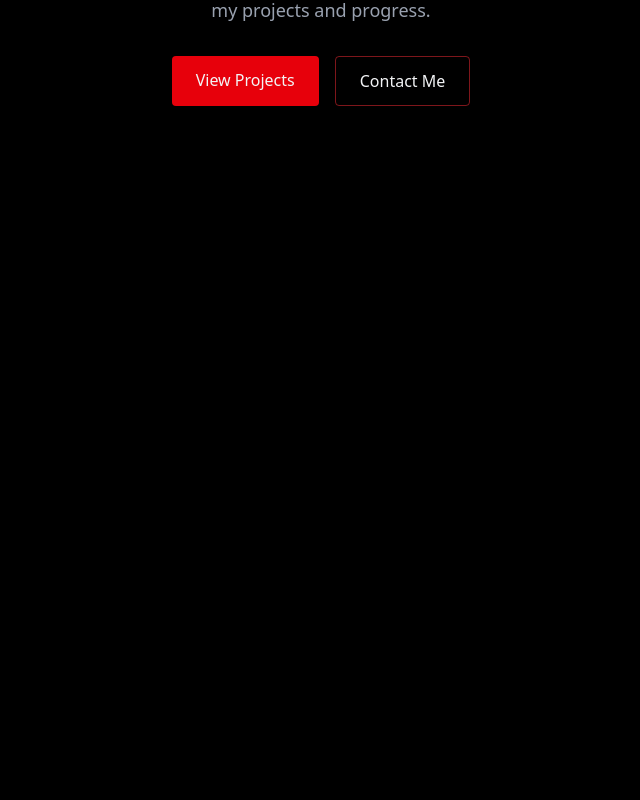
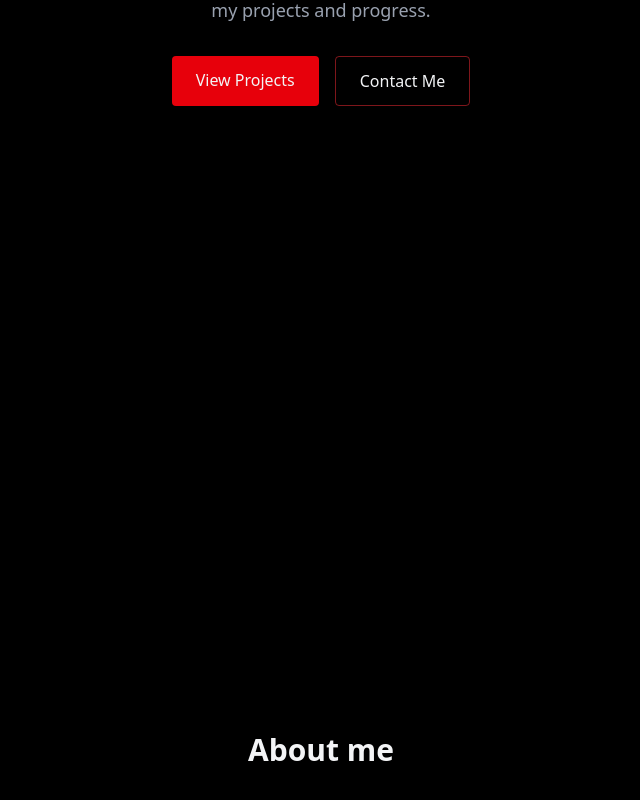
Before and after one commit to cyberdeeb/portfolio, a React (Vite) app: page / in a window 1280 px wide. Shown: the part 434-1234 px from the top of the page, without its empty margins (319-959 px from the left). Before the commit the page ends 800 px from the top, so only its background shows below. Built offline with nearby package versions, Linux system fonts and the light colour scheme.

Commit message:
Add base About component and integrate it into App

```diff
--- a/src/App.jsx
+++ b/src/App.jsx
@@ -2,6 +2,7 @@
 import reactLogo from './assets/react.svg';
 import viteLogo from '/vite.svg';
 import './App.css';
+import { About } from './components/sections/About';
 import { Home } from './components/sections/Home';
 import { Loading } from './components/Loading';
 import { MobileMenu } from './components/MobileMenu';
@@ -23,6 +24,7 @@
         <Navbar menuOpen={menuOpen} setMenuOpen={setMenuOpen} />
         <MobileMenu menuOpen={menuOpen} setMenuOpen={setMenuOpen} />
         <Home />
+        <About />
       </div>
     </>
   );
--- a/src/components/sections/About.jsx
+++ b/src/components/sections/About.jsx
@@ -0,0 +1,12 @@
+export const About = () => {
+  return (
+    <section
+      id="about"
+      className="min-h-screen flex items-center justify-center py-20"
+    >
+      <div className="max-w-3xl mx-auto px-4">
+        <h2 className="text-3xl font-bold mb-8 text-center">About me</h2>
+      </div>
+    </section>
+  );
+};
```
